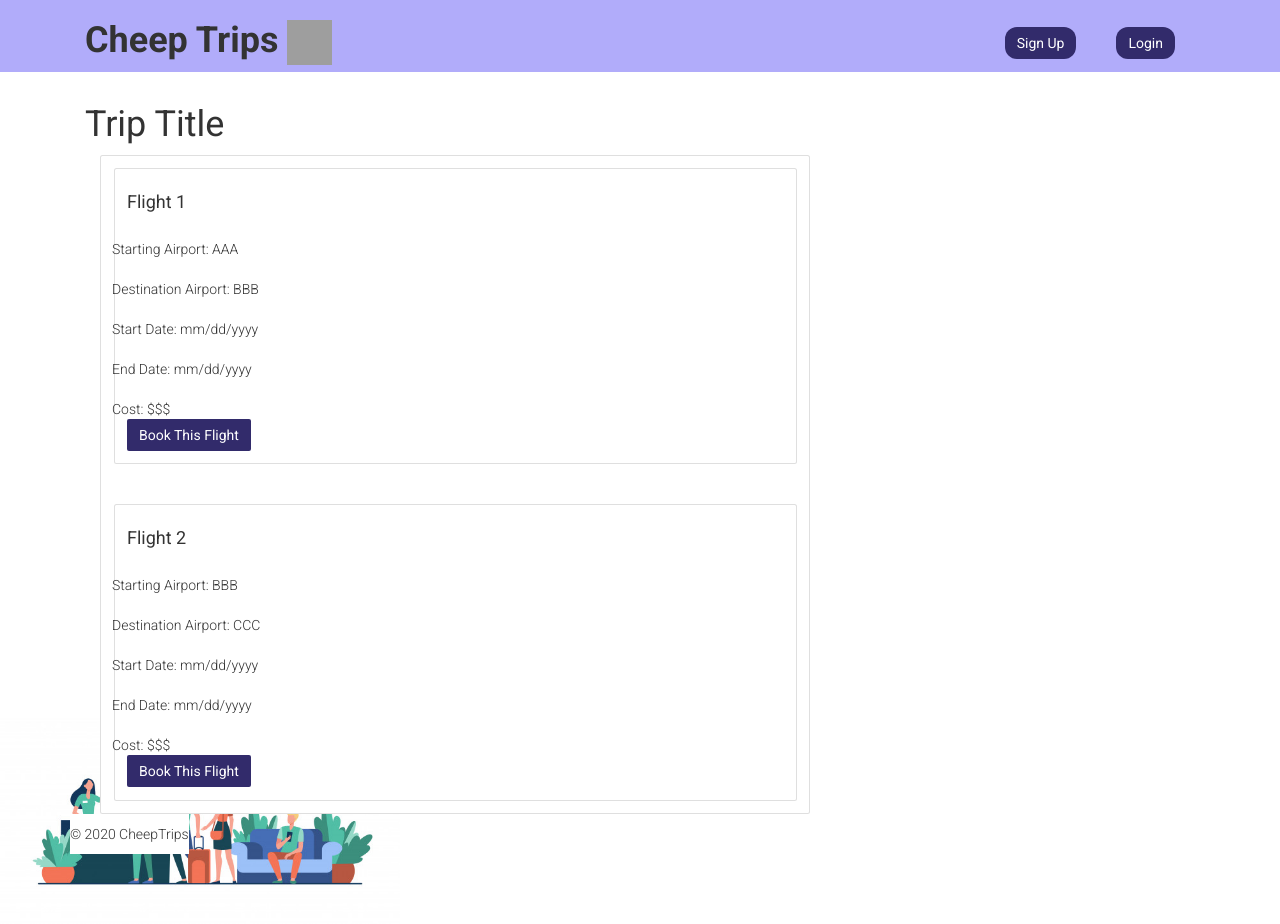
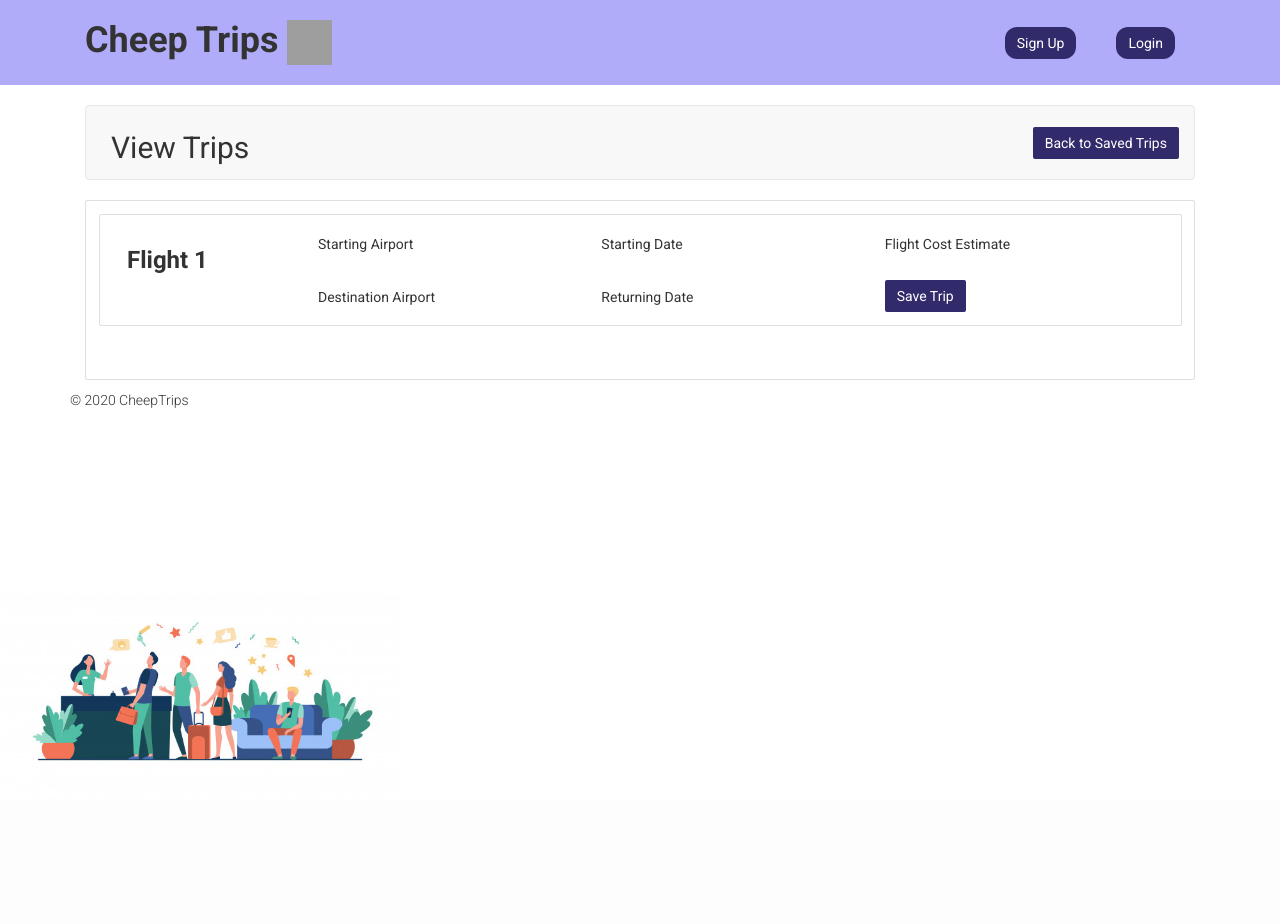
Before and after one commit to Cheep-Trips/CheepTrips, a Django app: page /view_trip/ in a window 1280 px wide. After the commit the page ends 761 px from the top, so only its background shows below. Run offline with Django 3.2, Linux system fonts and the light colour scheme; some libraries are stand-ins or nearby versions; grey boxes are pictures that could not be loaded.

Commit message:
near final

```diff
--- a/src/trips/templates/trips/base.html
+++ b/src/trips/templates/trips/base.html
@@ -25,7 +25,7 @@
     }
     .navbar-custom {
       background-color: #b1acfa;
-      background: linear-gradient(to bottom, #b1acfa 85%, white 15%);
+
     }
     .btn.btn-rounded {
       border-radius: 12px;
--- a/src/trips/templates/trips/forgot_password.html
+++ b/src/trips/templates/trips/forgot_password.html
@@ -26,7 +26,7 @@
               </div>
               <div style = 'padding-top: 5px'></div>
               <div class = 'col-md-12' style='padding-top: 35 px;'>
-                <a href="{% url 'trips:sign_in' %}" class="btn btn-lg btn-primary btn-block text-uppercase">Back</a>
+                <a href="{% url 'login' %}" class="btn btn-lg btn-primary btn-block text-uppercase">Back</a>
               </div>
             </form>
           </div>
--- a/src/trips/templates/trips/view_trip.html
+++ b/src/trips/templates/trips/view_trip.html
@@ -13,72 +13,55 @@
   }
 </style>
 
-<section class="container">
-    <h1>Trip Title</h1>
+<section class="container" style="padding-top: 20px">
+
+        <nav class="navbar navbar-default">
+                <div class="col-md-10 navbar-header justify-content-start">
+                  <h2>View Trips</h2>
+                </div>
+                <div class="col-md-2">
+                    <div class="col justify-content-end">
+                        <a href="{% url 'trips:saved_trips' %}" class="btn btn-primary">Back to Saved Trips</a>
+                    </div>
+                </div>
+            </nav>
+
     <!-- Start of Cards Section -->
-    <div class="col-md-8">
+    <div class="col-md-16">
         <!-- Trip Card -->
         <div class="card">
             <div class="card-body">
+
                     <!-- Flight Cards -->
                     <div class="card">
+
                         <div class="card-body">
-                            <h4 class="card-title">Flight 1</h4> <br>
-                            <div class="row justify-content-start">
-                                Starting Airport: AAA
-                            </div> <br>
-
-                            <div class="row justify-content-start">
-                                Destination Airport: BBB
-                            </div> <br>
-
-                            <div class="row justify-content-start">
-                                Start Date: mm/dd/yyyy
-                            </div> <br>
-
-                            <div class="row justify-content-start">
-                                End Date: mm/dd/yyyy
-                            </div> <br>
-
-                            <div class="row justify-content-start">
-                                Cost: $$$
+                            <div class="col-md-2">
+                                <h3 class="card-title"><strong>Flight 1</strong></h3> <br>
                             </div>
-
-                            <a href="#" class="btn btn-primary">Book This Flight</a>
+                            <div class="col-md-10">
+                                <div class="col-md-4">
+                                    <h5 class="card-title">Starting Airport</h5><br>
+                                    <h5 class="card-title">Destination Airport</h5>
+                                </div>
+                                <div class="col-md-4">
+                                    <h5 class="card-title">Starting Date</h5><br>
+                                    <h5 class="card-title">Returning Date</h5>
+                                </div>
+                                <div class="col-md-4">
+                                    <h5 class="card-title">Flight Cost Estimate</h5><br>
+                                    <!-- on click save to profilfe -->
+                                    <a href="{% url 'trips:saved_trips' %}" class="btn btn-primary">Save Trip</a>
+                                </div>
+                            </div>
                         </div>
                     </div>
 
                     <br>
                     <br>
-
-                    <div class="card">
-                        <div class="card-body">
-                            <h4 class="card-title">Flight 2</h4> <br>
-                            <div class="row justify-content-start">
-                                Starting Airport: BBB
-                            </div> <br>
-
-                            <div class="row justify-content-start">
-                                Destination Airport: CCC
-                            </div> <br>
-
-                            <div class="row justify-content-start">
-                                Start Date: mm/dd/yyyy
-                            </div> <br>
-
-                            <div class="row justify-content-start">
-                                End Date: mm/dd/yyyy
-                            </div> <br>
-
-                            <div class="row justify-content-start">
-                                Cost: $$$
-                            </div>
-
-                            <a href="#" class="btn btn-primary">Book This Flight</a>
-                        </div>
-                    </div>
-
             </div>
         </div>
+    </div>
 </section>
+
 {% endblock %}
--- a/src/trips/views.py
+++ b/src/trips/views.py
@@ -11,6 +11,8 @@ from django_registration.backends.one_step.views import RegistrationView as Base
 from .forms import NewAccountForm
 
 import requests, json
+
+import datetime
 
 
 # from amadeus import Client, ResponseError
@@ -30,10 +32,7 @@ class WelcomeView(FormView):
         departure = form.cleaned_data['departure']
         departure_date = form.cleaned_data['departure_date']
         return_date = form.cleaned_data['return_date']
-        if "with_destination" in form.data:
-           self.success_url = "{}?departure={}&departure_date={}&return_date={}".format(self.success_url, departure, departure_date, return_date)
-        else:
-           self.success_url = "{}?departure={}&departure_date={}&return_date={}".format(self.destination_url, departure, departure_date, return_date)
+        self.success_url = "{}?departure={}&departure_date={}&return_date={}".format(self.destination_url, departure, departure_date, return_date)
         return super().form_valid(form)
 
     def form_invalid(self, form):
@@ -43,17 +42,15 @@ def getSkyscannerCached(departure, departure_date, arrival, inbound_date):
 
     url = "https://skyscanner-skyscanner-flight-search-v1.p.rapidapi.com/apiservices/browseroutes/v1.0/US/USD/en-US/" + departure + "-sky/" + arrival + "/" + departure_date
 
-
     querystring = {"inboundpartialdate":inbound_date}
 
     headers = {
         'x-rapidapi-host': "skyscanner-skyscanner-flight-search-v1.p.rapidapi.com",
-        'x-rapidapi-key': "bad009e854msha1e631baaea5b4cp1f4736jsn72e952c4dfef"
+        'x-rapidapi-key': "d8bd090baamsh2d471b50a2f602dp172bf3jsn6ae1f2747d21"
     }
 
     response = requests.request("GET", url, headers=headers, params=querystring)
-    print(response.json())
-    response_json = json.loads(response.text)
+    response_json = response.json()
 
     places = response_json['Places']
     places_dict = {}
@@ -65,13 +62,18 @@ def getSkyscannerCached(departure, departure_date, arrival, inbound_date):
     for carrier in carriers:
         carriers_dict[carrier['CarrierId']] = carrier['Name']
     res={}
+    count = 0
     for quote in response_json['Quotes']:
+        if(count > 4):
+            break
         if(arrival=="Everywhere"):
-            res[places_dict[quote['OutboundLeg']['DestinationId']][0]] = [str(quote['MinPrice']), places_dict[quote['OutboundLeg']['DestinationId']][1]]
+            res[places_dict[quote['OutboundLeg']['DestinationId']][0]] = [quote['MinPrice'], places_dict[quote['OutboundLeg']['DestinationId']][1]]
         else:
-            if(carriers_dict[quote['OutboundLeg']['CarrierIds'][0]] not in res or quote['MinPrice'] < res[carriers_dict[quote['OutboundLeg']['CarrierIds'][0]]]):
-                res[carriers_dict[quote['OutboundLeg']['CarrierIds'][0]]] = quote['MinPrice']
+            if(carriers_dict[quote['OutboundLeg']['CarrierIds'][0]] not in res or quote['MinPrice'] < res[carriers_dict[quote['OutboundLeg']['CarrierIds'][0]]][0]):
+                res[carriers_dict[quote['OutboundLeg']['CarrierIds'][0]]] = [quote['MinPrice'], places_dict[quote['OutboundLeg']['DestinationId']][1]]
+        count +=1
     return res
+
 
 class DestinationView(FormView):
     form_class=DestinationForm
@@ -86,7 +88,27 @@ class DestinationView(FormView):
         arrival = self.request.GET.get('arrival', '') if self.request.GET.get('arrival', '') != "" else "Everywhere"
         departure_date = self.request.GET.get('departure_date', '')
         return_date = initial['return_date'] = self.request.GET.get('return_date', '')
-        destinations = getSkyscannerCached(departure, departure_date, arrival, return_date)
+        oldDestinations = getSkyscannerCached(departure, departure_date, arrival, return_date)
+        budget = self.request.GET.get('daily_budget', 'value_budget')
+
+        destinations = {}
+        for k, v in oldDestinations.items():
+            destinations[k] = []
+            for x in v:
+                destinations[k].append(x)
+            if budget == 'value_budget':
+                destinations[k].append((hash(v[1]) % 30) + 30)#getBudget(departure.upper(), v[1], budget))
+            elif budget == 'value_midrange':
+                destinations[k].append((hash(v[1]) % 30) + 65)
+            else:
+                destinations[k].append((hash(v[1]) % 30) + 110)
+            date_format = "%Y-%m-%d"
+            a = datetime.datetime.strptime(return_date, date_format)
+            b = datetime.datetime.strptime(departure_date, date_format)
+            delta = a-b
+            destinations[k].append(delta.days)
+            destinations[k].append((destinations[k][0]) + destinations[k][3] * destinations[k][2])
+
         context['destinations'] = destinations
         return context
 
@@ -97,7 +119,15 @@ class DestinationView(FormView):
         arrival = initial['arrival'] if initial['arrival'] != "" else "Everywhere"
         departure_date = initial['departure_date'] = self.request.GET.get('departure_date', '')
         return_date = initial['return_date'] = self.request.GET.get('return_date', '')
-        initial['price_max'] = self.request.GET.get('price_max', '1000')
+        # initial['departure'] = self.request.GET.get('departure', '')
+        # initial['arrival'] = self.request.GET.get('arrival', '')
+        # if initial['arrival'] == "":
+        #     initial['arrival'] = "Everywhere"
+        # initial['departure_date'] = self.request.GET.get('departure_date', '')
+        # initial['return_date'] = self.request.GET.get('return_date', '')
+        # if initial['return_date'] == None:
+        #     initial['arrival'] = "Everywhere"
+        initial['daily_budget'] = self.request.GET.get('daily_budget', 'value_budget')
         initial['region'] = self.request.GET.get('region', 'All Regions')
         initial['activity'] = self.request.GET.get('activity', 'All Activities')
         initial['travelers'] = self.request.GET.get('travelers', '1')
@@ -110,7 +140,7 @@ class DestinationView(FormView):
         arrival = form.cleaned_data['arrival']
         departure_date = form.cleaned_data['departure_date']
         return_date = form.cleaned_data['return_date']
-        price_max = form.cleaned_data['price_max']
+        daily_budget = form.cleaned_data['daily_budget']
         region = form.cleaned_data['region']
         activity = form.cleaned_data['activity']
         travelers = form.cleaned_data['travelers']
@@ -118,11 +148,13 @@ class DestinationView(FormView):
 
         #skyscanner to cache call here
         if "with_destination" in form.data and arrival != "":
-            self.success_url = "{}?departure={}&arrival={}&departure_date={}&return_date={}&price_max={}&region={}&activity={}&travelers={}&priority={}".format(self.success_url, departure, arrival, departure_date, return_date, price_max, region, activity, travelers, priority)
+            self.success_url = "{}?departure={}&arrival={}&departure_date={}&return_date={}&daily_budget={}&region={}&activity={}&travelers={}&priority={}".format(self.success_url, departure, arrival, departure_date, return_date, daily_budget, region, activity, travelers, priority)
+        elif "with_destination" in form.data:
+            self.success_url = "{}?departure={}&arrival={}&departure_date={}&return_date={}&daily_budget={}&region={}&activity={}&travelers={}&priority={}".format(self.success_url, departure, arrival, departure_date, return_date, daily_budget, region, activity, travelers, priority)
         elif "without_destination" in form.data:
-            self.success_url = "{}?departure={}&arrival={}&departure_date={}&return_date={}&price_max={}&region={}&activity={}&travelers={}&priority={}".format(self.destination_url, departure, "", departure_date, return_date, price_max, region, activity, travelers, priority)
+            self.success_url = "{}?departure={}&arrival={}&departure_date={}&return_date={}&daily_budget={}&region={}&activity={}&travelers={}&priority={}".format(self.destination_url, departure, "", departure_date, return_date, daily_budget, region, activity, travelers, priority)
         else:
-            self.success_url = "{}?departure={}&arrival={}&departure_date={}&return_date={}&price_max={}&region={}&activity={}&travelers={}&priority={}".format(self.success_url, departure, form.data["set_destination"].split(" - ")[1], departure_date, return_date, price_max, region, activity, travelers, priority)
+            self.success_url = "{}?departure={}&arrival={}&departure_date={}&return_date={}&daily_budget={}&region={}&activity={}&travelers={}&priority={}".format(self.success_url, departure, form.data["set_destination"].split(" - ")[1], departure_date, return_date, daily_budget, region, activity, travelers, priority)
         return super().form_valid(form)
 
     def form_invalid(self, form):
@@ -137,11 +169,32 @@ class ViewFlightView(FormView):
     def get_context_data(self, **kwargs):
         initial = super().get_initial()
         context = super().get_context_data(**kwargs)
-        departure = self.request.GET.get('departure', '')
+        departure = self.request.GET.get('departure', 'lax')
         arrival = self.request.GET.get('arrival', '') if self.request.GET.get('arrival', '') != "" else "Everywhere"
         departure_date = self.request.GET.get('departure_date', '')
         return_date = initial['return_date'] = self.request.GET.get('return_date', '')
-        destinations = getSkyscannerCached(departure, departure_date, arrival, return_date)
+        oldDestinations = getSkyscannerCached(departure, departure_date, arrival, return_date)
+        budget = self.request.GET.get('daily_budget', 'value_budget')
+
+
+        destinations = {}
+        for k, v in oldDestinations.items():
+            destinations[k] = []
+            for x in v:
+                destinations[k].append(x)
+            if budget == 'value_budget':
+                destinations[k].append((hash(v[1]) % 30) + 30)#getBudget(departure.upper(), v[1], budget))
+            elif budget == 'value_midrange':
+                destinations[k].append((hash(v[1]) % 30) + 65)
+            else:
+                destinations[k].append((hash(v[1]) % 30) + 110)
+            date_format = "%Y-%m-%d"
+            a = datetime.datetime.strptime(return_date, date_format)
+            b = datetime.datetime.strptime(departure_date, date_format)
+            delta = a-b
+            destinations[k].append(delta.days)
+            destinations[k].append(int(destinations[k][0]) + destinations[k][3] * destinations[k][2])
+
         context['destinations'] = destinations
         context['departure'] = departure
         return context
@@ -152,7 +205,7 @@ class ViewFlightView(FormView):
         initial['arrival'] = self.request.GET.get('arrival', '')
         initial['departure_date'] = self.request.GET.get('departure_date', '')
         initial['return_date'] = self.request.GET.get('return_date', '')
-        initial['price_max'] = self.request.GET.get('price_max', '1000')
+        initial['daily_budget'] = self.request.GET.get('daily_budget', '1000')
         initial['region'] = self.request.GET.get('region', 'All Regions')
         initial['activity'] = self.request.GET.get('activity', 'All Activities')
         initial['travelers'] = self.request.GET.get('travelers', '1')
@@ -164,16 +217,16 @@ class ViewFlightView(FormView):
         arrival = form.cleaned_data['arrival']
         departure_date = form.cleaned_data['departure_date']
         return_date = form.cleaned_data['return_date']
-        price_max = form.cleaned_data['price_max']
+        daily_budget = form.cleaned_data['daily_budget']
         region = form.cleaned_data['region']
         activity = form.cleaned_data['activity']
         travelers = form.cleaned_data['travelers']
         priority = form.cleaned_data['priority']
 
         if "with_destination" in form.data and arrival != "":
-            self.success_url = "{}?departure={}&arrival={}&departure_date={}&return_date={}&price_max={}&region={}&activity={}&travelers={}&priority={}".format(self.success_url, departure, arrival, departure_date, return_date, price_max, region, activity, travelers, priority)
+            self.success_url = "{}?departure={}&arrival={}&departure_date={}&return_date={}&daily_budget={}&region={}&activity={}&travelers={}&priority={}".format(self.success_url, departure, arrival, departure_date, return_date, daily_budget, region, activity, travelers, priority)
         elif "without_destination" in form.data:
-            self.success_url = "{}?departure={}&arrival={}&departure_date={}&return_date={}&price_max={}&region={}&activity={}&travelers={}&priority={}".format(self.destination_url, departure, "", departure_date, return_date, price_max, region, activity, travelers, priority)
+            self.success_url = "{}?departure={}&arrival={}&departure_date={}&return_date={}&daily_budget={}&region={}&activity={}&travelers={}&priority={}".format(self.destination_url, departure, "", departure_date, return_date, daily_budget, region, activity, travelers, priority)
         else:
             #TODO ADD FLIGHT TO TRIP
             pass
@@ -199,8 +252,6 @@ class RegistrationView(BaseRegistrationView):
 
     def get_form(self, form_class=None):
      data = super().get_form(form_class)
-    #  for field in data.fields:
-    #     print(dir(field))
      return data
 
 class SignInView(FormView):
@@ -247,14 +298,17 @@ class AddFlightView(LoginRequiredMixin, RedirectView):
             trip=trip
         )
         flight.save()
-
-        print(carrier, cost, departure, destination, departure_time, arrival_time)
         self.url = reverse_lazy('trips:saved_trips')
         return super().post(request, *args, **kwargs)
 
 class SavedTripsView(LoginRequiredMixin, TemplateView):
     template_name = 'trips/saved_trips.html'
 
+    def get_context_data(self, **kwargs):
+        context = super().get_context_data(**kwargs)
+        trips = Trip.objects.filter(user=self.request.user).all()
+        context['trips'] = trips
+        return context
 
 def saved_trips(request):
     return render(request, 'trips/saved_trips.html', {})
@@ -268,7 +322,7 @@ def compare(request):
 def view_flight(request):
     return render(request, 'views.ViewFlight.as_view()', {})
 
-def getEchangeRate(request):
+def getExchangeRate(request):
     url = 'https://open.exchangerate-api.com/v6/latest/USD'
 
     # Here is all the exchange rates to all countries from USD
@@ -277,8 +331,45 @@ def getEchangeRate(request):
 
     return data
 
-def getBudget(request, city):
+def getBudget(departureAirport, arrivalAirport, choice):
     #todo (most likely over the weekend)
+     #getting city names based on airport
 
-    url = "https://www.budgetyourtrip.com/api/v3/search/locationdata/" + city
-    response = requests.post( url, headers=headers, auth=("apikey", BUDGET_YOUR_TRIP_API_KEY))
+    departureCityLoc = Location.objects.filter(airport=departureAirport).first()
+    departureCity = departureCityLoc.city
+
+    arrivalCityLoc = Location.objects.filter(airport=arrivalAirport).first()
+    arrivalCity = arrivalCityLoc.city
+
+    headers = {
+        "X-API-KEY": "RIESEWISMERUCSD2020"
+    }
+    #gets geonameid
+    arrivalurl = "https://www.budgetyourtrip.com/api/v3/search/locationdata/" + arrivalCity
+    arrivalResponse = requests.request("GET", arrivalurl, headers=headers)
+    arrival_response_json = json.loads(arrivalResponse.text)
+
+    geonameid = arrival_response_json['data'][0]['geonameid']
+    arrivalCurrency = arrival_response_json['data'][0]['currency_code']
+
+    departureurl = "https://www.budgetyourtrip.com/api/v3/search/locationdata/" + departureCity
+    departureResponse = requests.request("GET", departureurl, headers=headers)
+    departure_response_json = json.loads(departureResponse.text)
+
+    departureCurrency = departure_response_json['data'][0]['currency_code']
+
+
+    #gets the user chosen budget
+    budgeturl = "https://www.budgetyourtrip.com/api/v3/costs/locationinfo/" + geonameid
+    budgetResponse = requests.request("GET", budgeturl, headers=headers)
+    budget_json = json.loads(budgetResponse.text)
+    daily_budget = budget_json['data']['costs'][-1][choice]
+
+    #converting the daily budget into user's currency
+    conversionurl = "https://www.budgetyourtrip.com/api/v3/currencies/convert/" + arrivalCurrency + "/" + departureCurrency + "/" + daily_budget
+    conversionResponse = requests.request("GET", conversionurl, headers=headers)
+    conversion_response_json = json.loads(conversionResponse.text)
+    daily_budget_converted = conversion_response_json['data']['newAmount']
+
+    #returns converted daily budget
+    return daily_budget_converted
```
Also changed, not shown: src/trips/forms.py (+6 -5 lines), src/trips/templates/trips/compare.html (+22 -11 lines), src/trips/templates/trips/destination.html (+17 -14 lines), src/trips/templates/trips/profile.html (+35 -10 lines), src/trips/templates/trips/saved_trips.html (+46 -20 lines), src/trips/templates/trips/view_flight.html (+16 -12 lines), src/trips/templates/trips/welcome.html (+6 -3 lines).
